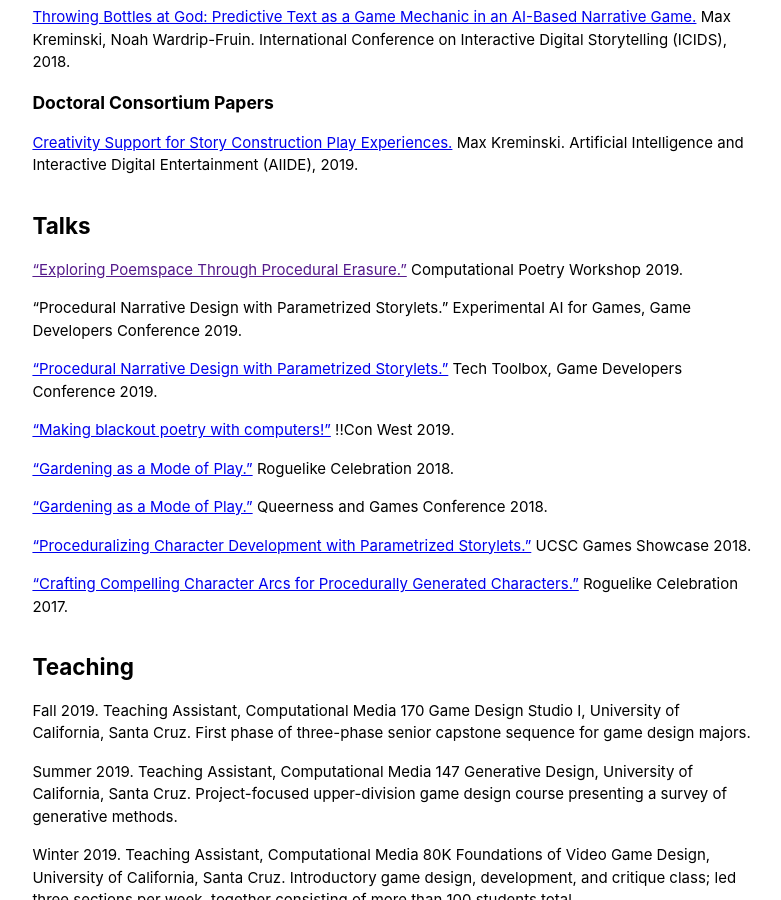
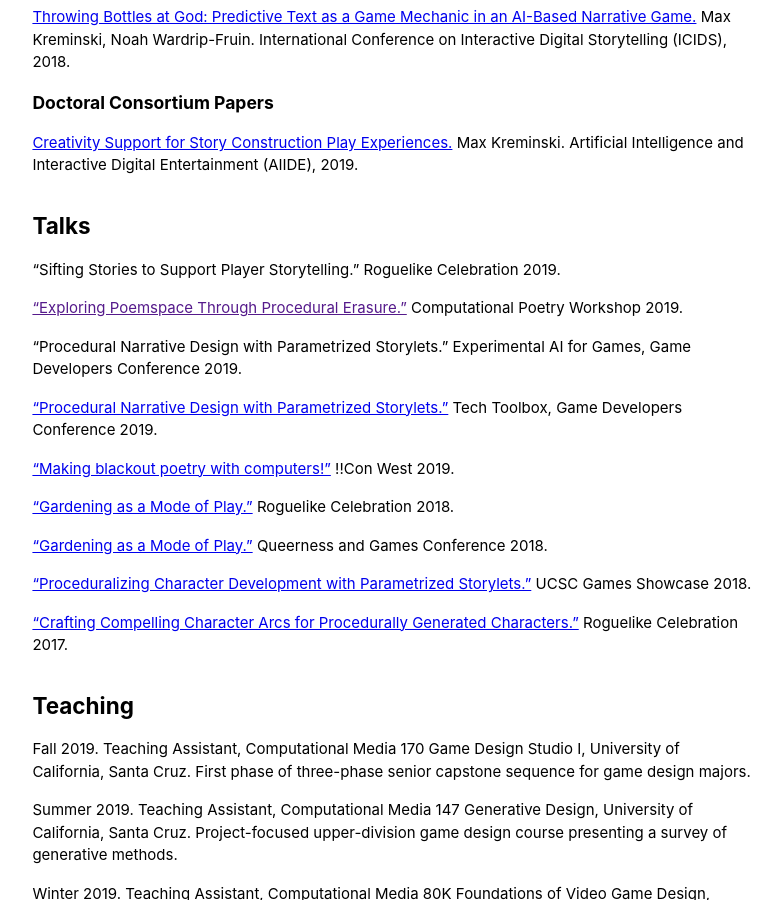
Before and after one commit to mkremins/mkremins.github.io, a Jekyll site: the page cv/index.html, which Jekyll copies as it is, in a window 1280 px wide and 900 px high, scrolled down 1188 px. Shown: the whole window, without its empty margins (248-1029 px from the left). Built offline with Jekyll 4.4.1, drawn with Linux system fonts in a browser that asks for light colours.

Commit message:
Add Roguelike Celebration 2019 talk

```diff
--- a/_data/talks.json
+++ b/_data/talks.json
@@ -1,4 +1,11 @@
 [
+{
+  "title": "Sifting Stories to Support Player Storytelling",
+  "url": "",
+  "year": "2019",
+  "venue": "Roguelike Celebration",
+  "venue_long": "Roguelike Celebration"
+},
 {
   "title": "Exploring Poemspace Through Procedural Erasure",
   "url": "",
--- a/cv/index.html
+++ b/cv/index.html
@@ -92,7 +92,7 @@
     <section>
       <h2>Talks</h2>
       <!--<p><a href=""></a></p>-->
-      <!--<p><a href="">“Sifting Stories.”</a> Roguelike Celebration 2019.</p>-->
+      <p>“Sifting Stories to Support Player Storytelling.” Roguelike Celebration 2019.</p>
       <!--<p>PCG Workshop 10-year anniversary panel. Invited.</p>-->
       <p><a href="">“Exploring Poemspace Through Procedural Erasure.”</a> Computational Poetry Workshop 2019.</p><!-- invited -->
       <p>“Procedural Narrative Design with Parametrized Storylets.” Experimental AI for Games, Game Developers Conference 2019.</p><!-- invited -->
```
